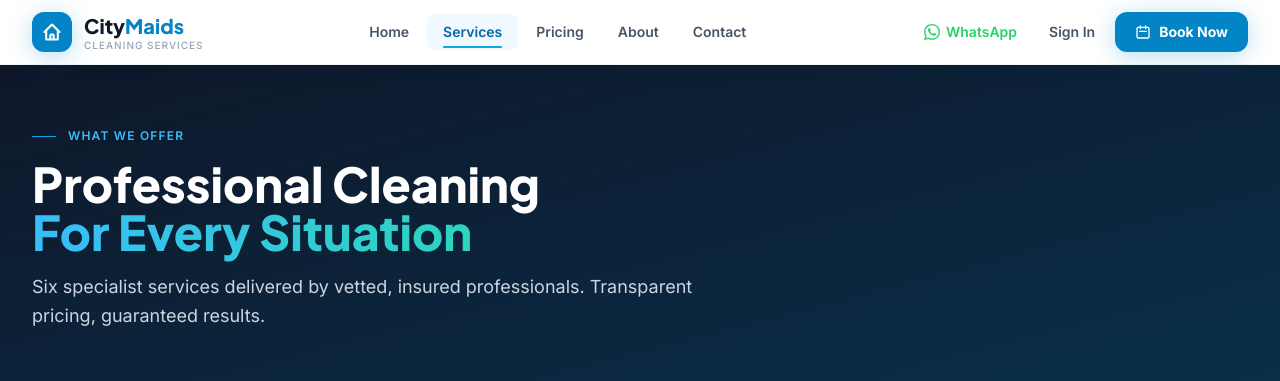
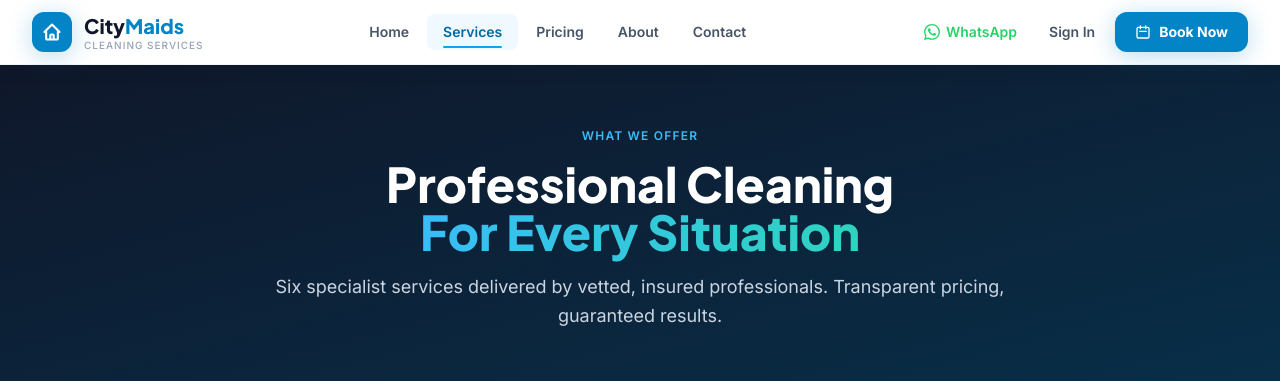
Before and after one commit to Saqlain-0088/CityMaids, a React (Vite) app in the folder citymaids-ui/: page /services in a window 1280 px wide. Shown: the top 381 px of the page. Built offline with nearby package versions, Linux system fonts and the light colour scheme.

Commit message:
Center Services page hero text

```diff
--- a/citymaids-ui/src/pages/Services.tsx
+++ b/citymaids-ui/src/pages/Services.tsx
@@ -137,10 +137,8 @@ export default function Services() {
 
       {/* â”€â”€ Page Header â”€â”€ */}
       <div className="bg-gradient-to-br from-slate-900 to-primary-950 py-16"><div className="container-xl">
-          <div className="max-w-2xl">
-            <div className="flex items-center gap-3 mb-4">
-              <div className="w-6 h-px bg-primary-500" />
-              <span className="text-primary-400 font-semibold text-xs uppercase tracking-widest">What We Offer</span>
+          <div className="text-center max-w-3xl mx-auto">
+            <div className="flex items-center justify-center gap-3 mb-4"><span className="text-primary-400 font-semibold text-xs uppercase tracking-widest">What We Offer</span>
             </div>
             <h1 className="text-4xl sm:text-5xl font-extrabold text-white leading-tight mb-4"
               style={{ fontFamily: 'Plus Jakarta Sans, sans-serif' }}>
```
